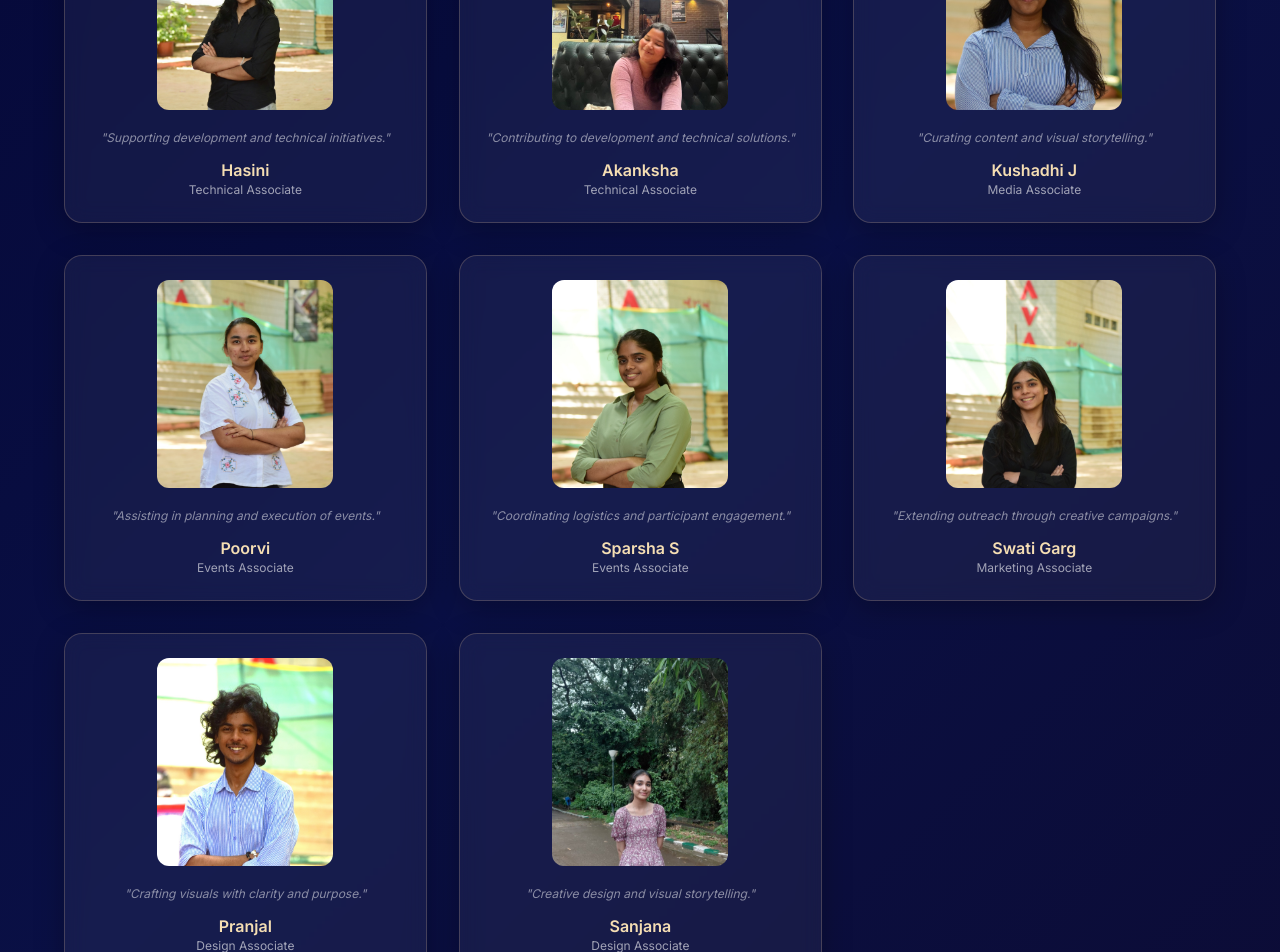
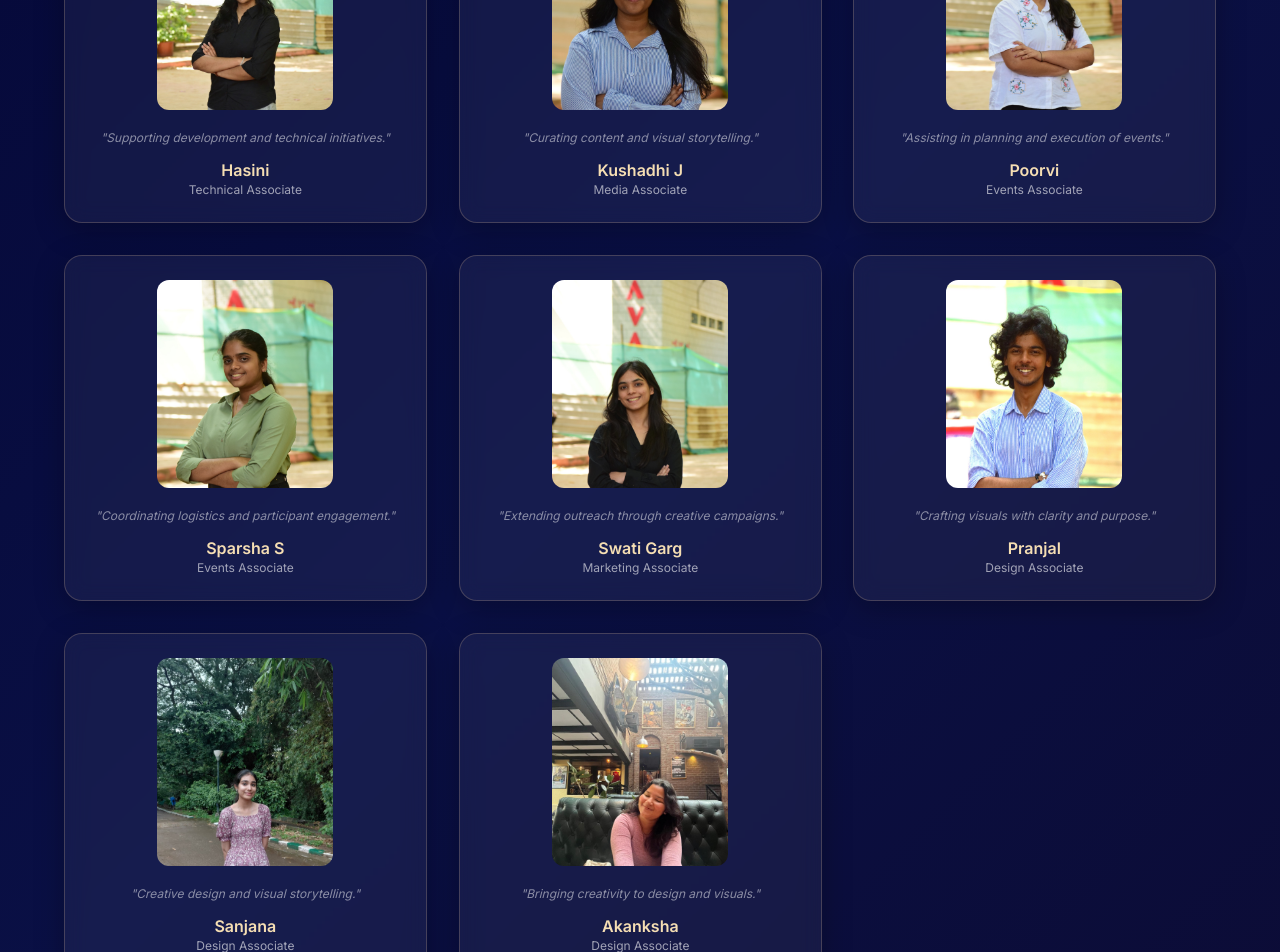
Before and after one commit to akshvijay/wie, a React (Vite) app in the folder frontend/wie/: page /team in a window 1280 px wide. Shown: the part 1400-2352 px from the top of the page. Built offline with nearby package versions, Linux system fonts and the light colour scheme.

Commit message:
Update Team.jsx

```diff
--- a/frontend/wie/src/components/Team.jsx
+++ b/frontend/wie/src/components/Team.jsx
@@ -147,7 +147,7 @@ function Team() {
     { name: "Hasini", role: "Technical Associate", img: hasini, punch: "Supporting development and technical initiatives." },
 
     // ✅ NEW AKANKSHA
-    { name: "Akanksha", role: "Technical Associate", img: akanksha, punch: "Contributing to development and technical solutions." },
+
 
     { name: "Kushadhi J", role: "Media Associate", img: kushadhi, punch: "Curating content and visual storytelling." },
     { name: "Poorvi", role: "Events Associate", img: poorvi, punch: "Assisting in planning and execution of events." },
@@ -155,6 +155,7 @@ function Team() {
     { name: "Swati Garg", role: "Marketing Associate", img: swati, punch: "Extending outreach through creative campaigns." },
     { name: "Pranjal", role: "Design Associate", img: pranjal, punch: "Crafting visuals with clarity and purpose." },
     { name: "Sanjana", role: "Design Associate", img: sanjana, punch: "Creative design and visual storytelling." },
+    { name: "Akanksha", role: "Design Associate", img: akanksha, punch: "Bringing creativity to design and visuals." },
   ];
 
   const faculty = [
```
